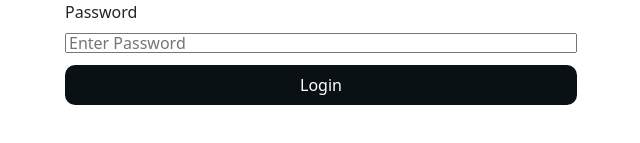
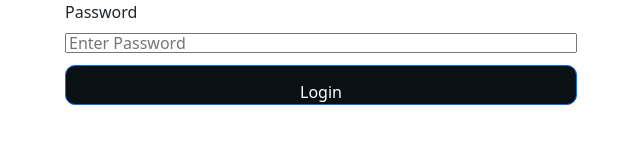
Before and after one commit to DevinLin2/Online_Workout_Tracker, a Next.js app in the folder client_src/: page /login in a window 1280 px wide. Shown: the part 233-376 px from the top of the page, without its empty margins (319-959 px from the left). Built offline with nearby package versions, Linux system fonts and the light colour scheme.

Commit message:
Add files via upload

```diff
--- a/client_src/pages/login.js
+++ b/client_src/pages/login.js
@@ -1,4 +1,5 @@
 import { useState } from "react";
+import Button from 'react-bootstrap/Button';
 import { Link, Router, Route, Routes } from "react-router-dom";
 import Register from "./register";
 
@@ -47,7 +48,7 @@ export default function loginpage() {
                     </div>
 
                     <div className="formItemBtn">
-                        <bottom className="loginBtn" onClick={()=>handleNewEvent}>Login</bottom>
+                        <Button className="loginBtn" onClick={()=>handleNewEvent}>Login</Button>
                     </div>
 
             </form>
```
